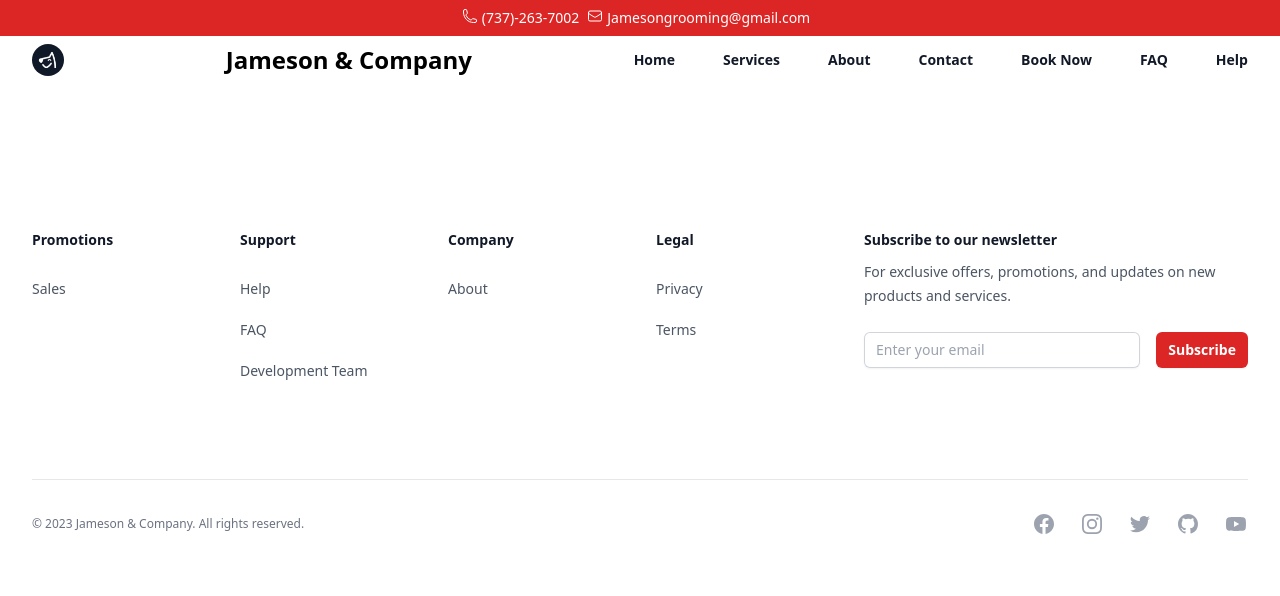
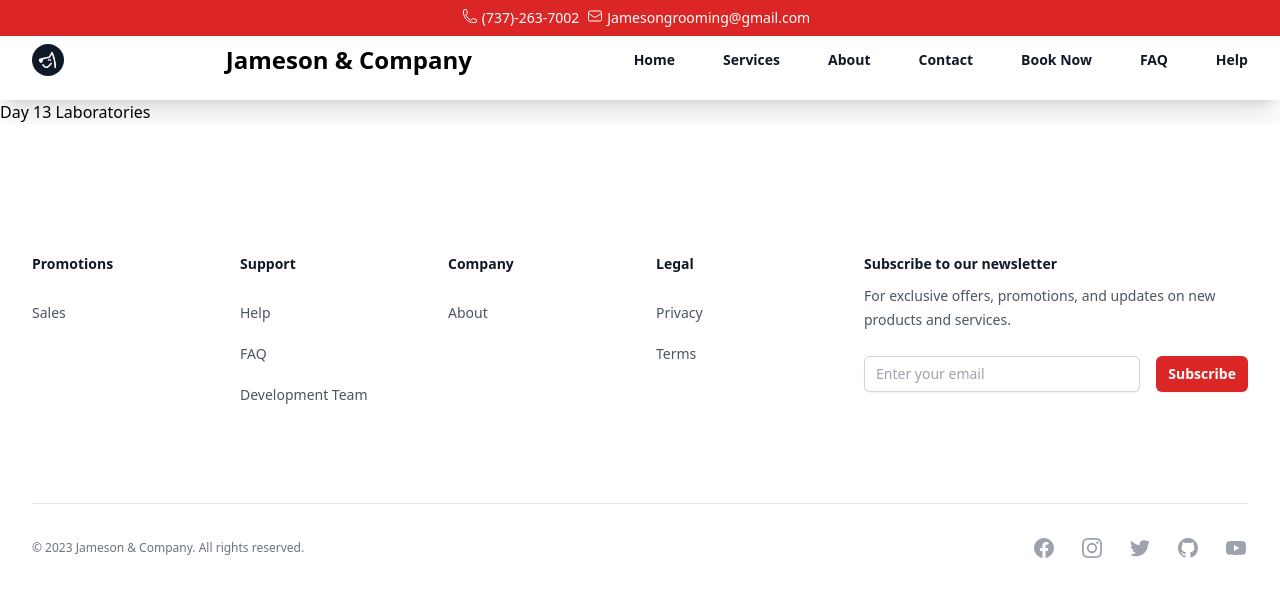
Before and after one commit to logankrieger317/jamesonpet, a React (Vite) app: page /devteam in a window 1280 px wide. Shown: the top 596 px of the page. Built offline with nearby package versions, Linux system fonts and the light colour scheme.

Commit message:
Dev Team Link

```diff
--- a/src/components/DevTeam.jsx
+++ b/src/components/DevTeam.jsx
@@ -7,7 +7,7 @@ export default function DevTeam() {
         <>
         <div>
         <Header />
-
+            <h1> <a href="https://www.logankrieger.com"> Day 13 Laboratories </a></h1>
         <Footer />
         </div>
         </>
```
